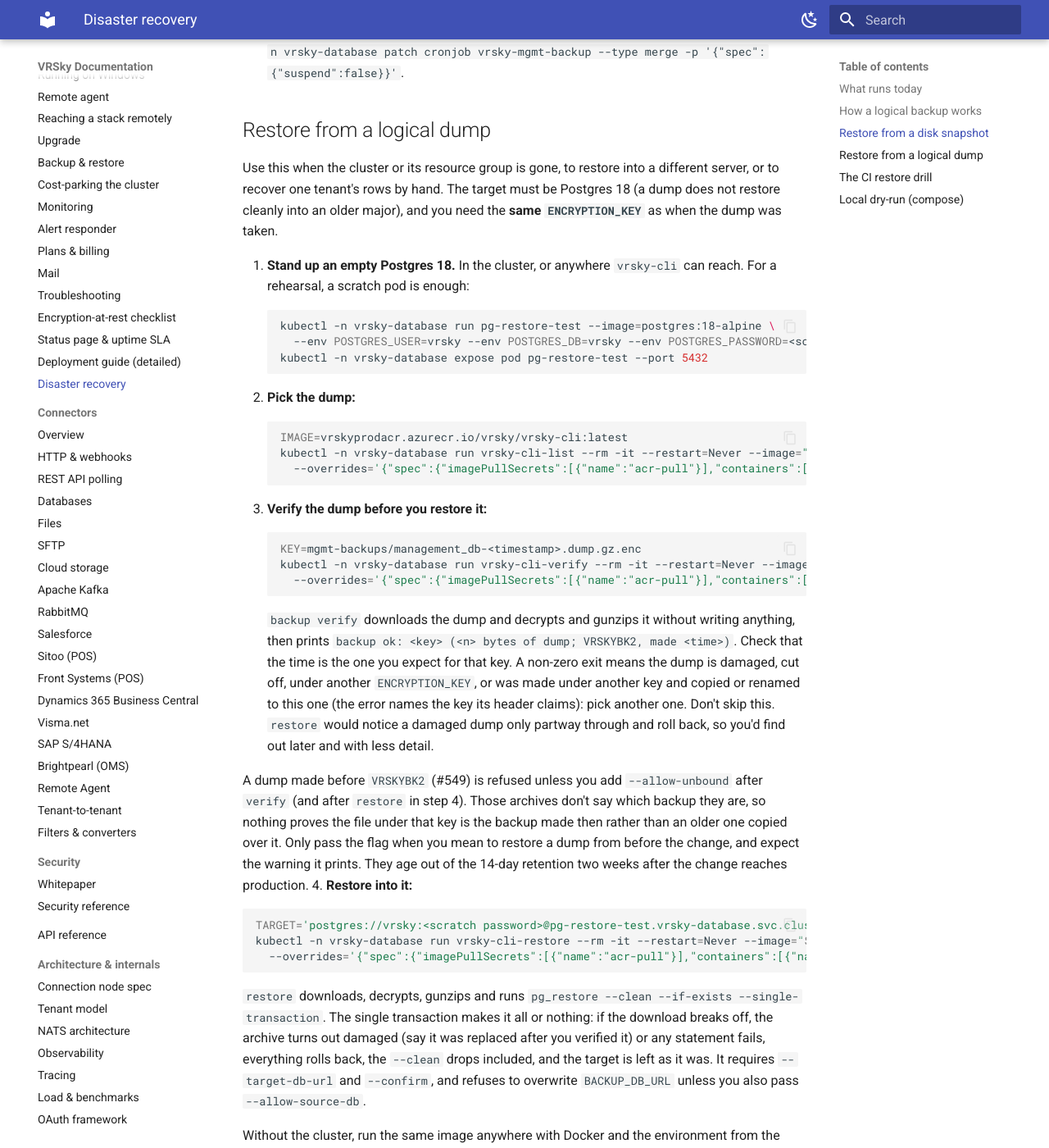
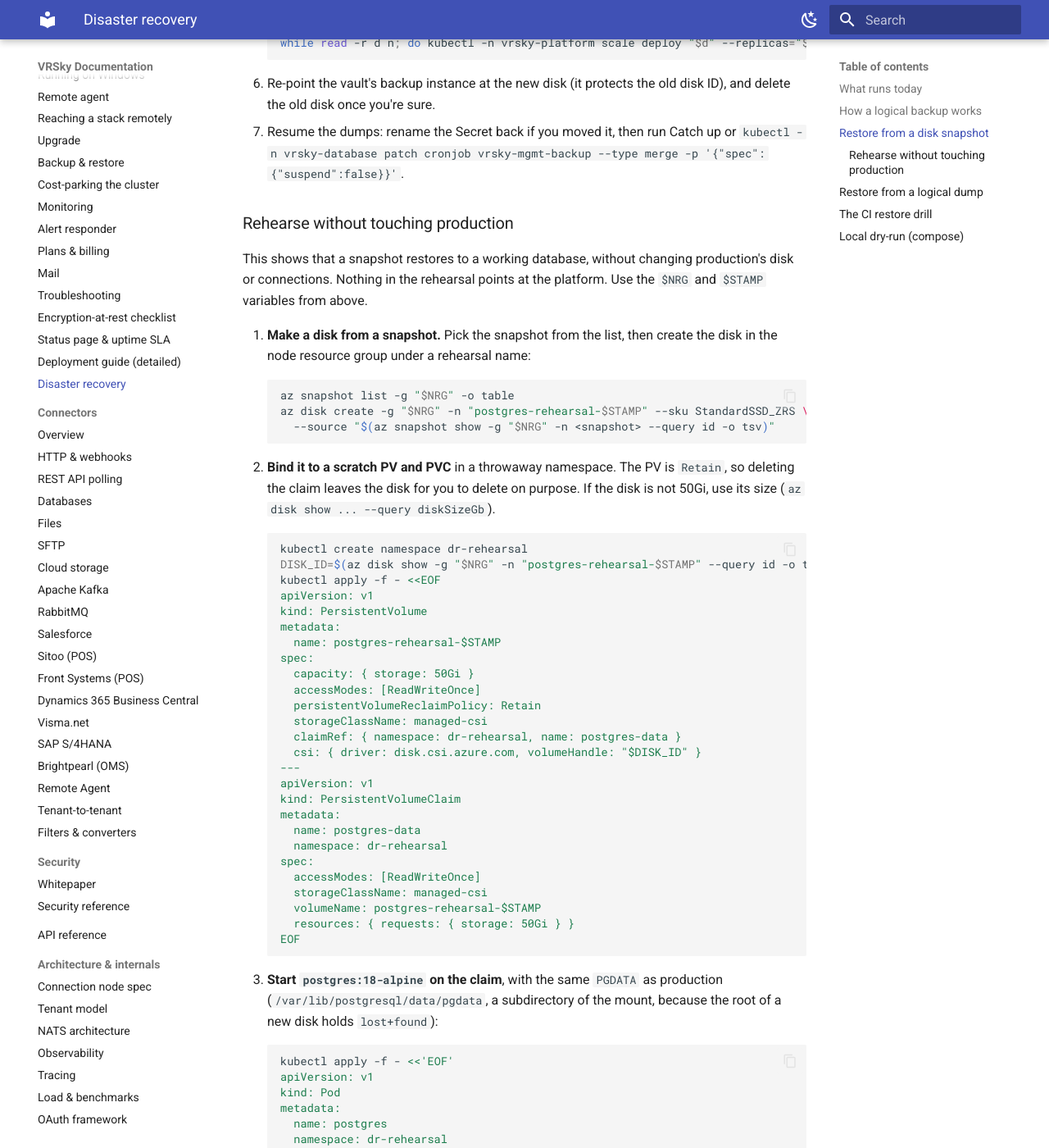
Before and after one commit to ValueRetail/vrsky, an MkDocs documentation site: the page built from docs/DR.md, in a window 1280 px wide and 1400 px high, scrolled down 4928 px. Shown: the whole window at 82% size. Built offline with MkDocs 1.6.1 and Material for MkDocs 9.7.7, drawn with Linux system fonts in a browser that asks for light colours; some of the changed text lies outside the part shown.

Commit message:
docs(dr): measured RPO/RTO and the snapshot restore rehearsal
Put the 2026-10-30 rehearsal numbers into the RPO/RTO table and explain
the RPO. Mark the disk snapshot restore as rehearsed, add the rehearsal
steps as a subsection, and record the Layer 2 dump restore check.

Co-Authored-By: Claude Haiku 5.5 <noreply@anthropic.com>

````diff
--- a/docs/DR.md
+++ b/docs/DR.md
@@ -34,13 +34,19 @@ az dataprotection backup-instance list -g vrsky-prod --vault-name vrsky-backup -
 There is no copy in a second region. Geo-redundant storage or object
 replication to Norway West is a later option.
 
-| Objective | Target | Status |
-|-----------|--------|--------|
-| **RPO** (max data loss) | **≤ 24h** | Layer 1 once the vault runs (daily). Layer 2 once its Secret exists: the last weekday noon; nothing changes while the cluster is parked. Not measured yet. |
-| **RTO** (max time to restore) | **≤ 1h** | An estimate: a restore of the small management dump runs in minutes in the CI drill. Not measured on a production-sized dump or from a snapshot. |
+| Objective | Target | Measured (2026-10-30) |
+|-----------|--------|-----------------------|
+| **RPO** (max data loss) | **≤ 24h** | Disk snapshot alone: at most one working day. With both layers: about half a day. |
+| **RTO** (max time to restore) | **≤ 1h** | Snapshot to a queryable database: 1–2 minutes. An in-place restore, with the scale-down and scale-up steps below: ≤ 15 minutes, realistic. The Layer 2 restore was not timed. |
 
-Replace the Status column with measured numbers after the first real restore
-from each layer.
+Both numbers come from the rehearsal in
+[Rehearse without touching production](#rehearse-without-touching-production).
+
+Why the RPO is what it is: the 03:00 UTC snapshot is taken while the cluster is
+parked, so it holds the state at the previous evening's park (the cluster stops
+at 16:00 Oslo time). Work done during the working day is not in it. The Layer 2
+dump runs at noon on weekdays and covers that gap up to noon, which is why the
+two layers together come out at about half a day.
 
 > **The `ENCRYPTION_KEY` is not in the backup.** The dumps are encrypted with
 > it, and the dump's `*_secret_id` ciphertext only decrypts with it. Keep a
@@ -124,8 +130,10 @@ has been gone for 30 minutes while `vrsky-backup-config` exists.
 
 Use this when the disk is lost or corrupted, or after a bad migration, and
 the cluster still exists. It brings back the whole database as of the
-snapshot. **Not yet rehearsed**: run it once against a scratch namespace
-before you rely on it, and fix this page where reality differs.
+snapshot. **Rehearsed 2026-10-30** into a scratch `dr-rehearsal` namespace,
+with production left alone (see
+[Rehearse without touching production](#rehearse-without-touching-production)).
+Fix this page where a real restore differs.
 
 ```bash
 SUB=8c020b54-b237-4d6e-82ba-190f6a415d1d
@@ -211,6 +219,96 @@ STAMP=$(date +%Y%m%d)
    disk ID), and delete the old disk once you're sure.
 7. Resume the dumps: rename the Secret back if you moved it, then run Catch
    up or `kubectl -n vrsky-database patch cronjob vrsky-mgmt-backup --type merge -p '{"spec":{"suspend":false}}'`.
+
+### Rehearse without touching production
+
+This shows that a snapshot restores to a working database, without changing
+production's disk or connections. Nothing in the rehearsal points at the
+platform. Use the `$NRG` and `$STAMP` variables from above.
+
+1. **Make a disk from a snapshot.** Pick the snapshot from the list, then
+   create the disk in the node resource group under a rehearsal name:
+   ```bash
+   az snapshot list -g "$NRG" -o table
+   az disk create -g "$NRG" -n "postgres-rehearsal-$STAMP" --sku StandardSSD_ZRS \
+     --source "$(az snapshot show -g "$NRG" -n <snapshot> --query id -o tsv)"
+   ```
+2. **Bind it to a scratch PV and PVC** in a throwaway namespace. The PV is
+   `Retain`, so deleting the claim leaves the disk for you to delete on
+   purpose. If the disk is not 50Gi, use its size (`az disk show ... --query diskSizeGb`).
+   ```bash
+   kubectl create namespace dr-rehearsal
+   DISK_ID=$(az disk show -g "$NRG" -n "postgres-rehearsal-$STAMP" --query id -o tsv)
+   kubectl apply -f - <<EOF
+   apiVersion: v1
+   kind: PersistentVolume
+   metadata:
+     name: postgres-rehearsal-$STAMP
+   spec:
+     capacity: { storage: 50Gi }
+     accessModes: [ReadWriteOnce]
+     persistentVolumeReclaimPolicy: Retain
+     storageClassName: managed-csi
+     claimRef: { namespace: dr-rehearsal, name: postgres-data }
+     csi: { driver: disk.csi.azure.com, volumeHandle: "$DISK_ID" }
+   ---
+   apiVersion: v1
+   kind: PersistentVolumeClaim
+   metadata:
+     name: postgres-data
+     namespace: dr-rehearsal
+   spec:
+     accessModes: [ReadWriteOnce]
+     storageClassName: managed-csi
+     volumeName: postgres-rehearsal-$STAMP
+     resources: { requests: { storage: 50Gi } }
+   EOF
+   ```
+3. **Start `postgres:18-alpine` on the claim**, with the same `PGDATA` as
+   production (`/var/lib/postgresql/data/pgdata`, a subdirectory of the mount,
+   because the root of a new disk holds `lost+found`):
+   ```bash
+   kubectl apply -f - <<'EOF'
+   apiVersion: v1
+   kind: Pod
+   metadata:
+     name: postgres
+     namespace: dr-rehearsal
+   spec:
+     containers:
+       - name: postgres
+         image: postgres:18-alpine
+         env:
+           - name: PGDATA
+             value: /var/lib/postgresql/data/pgdata
+           - name: POSTGRES_PASSWORD
+             value: <scratch password>
+         volumeMounts:
+           - name: data
+             mountPath: /var/lib/postgresql/data
+     volumes:
+       - name: data
+         persistentVolumeClaim:
+           claimName: postgres-data
+   EOF
+   kubectl -n dr-rehearsal logs postgres
+   ```
+   The log should say the database was shut down cleanly at the previous
+   evening's park, so Postgres needs no WAL replay.
+4. **Compare with production.** Run the tenant query from step 5 of
+   [Restore from a disk snapshot](#restore-from-a-disk-snapshot) against the
+   scratch database. Its tenant and connection counts should match production's.
+   ```bash
+   kubectl -n dr-rehearsal exec postgres -- psql -U vrsky -d vrsky -c \
+     "SELECT t.slug, count(c.id) FROM tenants t LEFT JOIN connections c ON c.tenant_id = t.id::text GROUP BY t.slug ORDER BY 1"
+   ```
+5. **Delete the rehearsal, then the PV and the disk.** Check the disk name
+   first. Production's disk is the `pvc-152a98c3-…` one in the node resource group.
+   ```bash
+   kubectl delete namespace dr-rehearsal
+   kubectl delete pv "postgres-rehearsal-$STAMP"
+   az disk delete -g "$NRG" -n "postgres-rehearsal-$STAMP" --yes
+   ```
 
 ## Restore from a logical dump
 
@@ -298,6 +396,10 @@ need the **same `ENCRYPTION_KEY`** as when the dump was taken.
 Clean up a rehearsal with
 `kubectl -n vrsky-database delete pod,svc pg-restore-test`.
 
+Rehearsed 2026-10-30: `vrsky-cli restore` of the 2026-10-28 dump (a manual
+run) into a scratch Postgres 18 in Docker finished, and the row counts of every
+table in `public` matched production exactly. The restore time was not recorded.
+
 ## The CI restore drill
 
 `.github/workflows/dr-drill.yml` runs every Wednesday at 06:00 UTC, on
````
